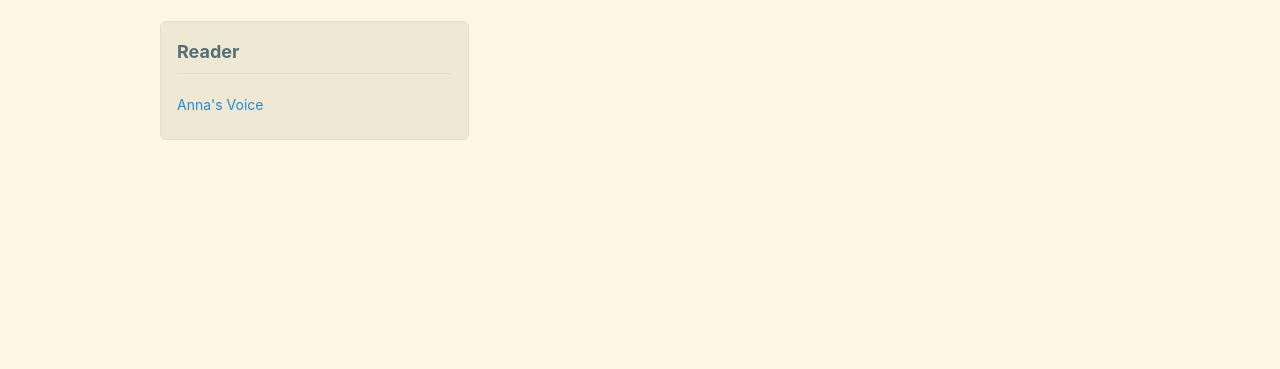
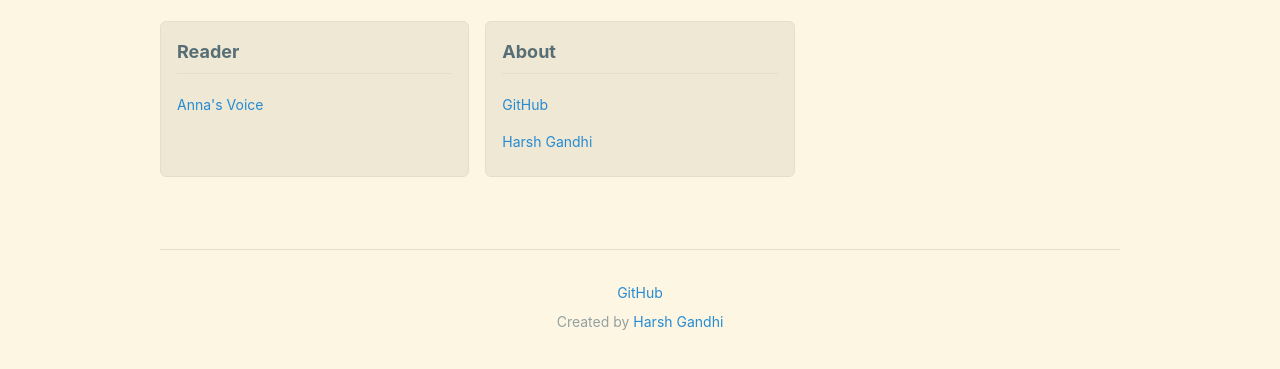
Before and after one commit to iharshgandhi/Buho, a plain HTML site: page index.html in a window 1280 px wide. Shown: the part 313-682 px from the top of the page. Drawn offline with Linux system fonts and the light colour scheme.

Commit message:
Add footer + About section in Tools dropdown
- Footer in index.html: GitHub link + Created by Harsh Gandhi (harshgandhi.com)
- New 'About' category in BUHO_CATEGORIES with external links
- buho.js dropdown builder now supports tool.url for external links

```diff
--- a/_framework/buho.js
+++ b/_framework/buho.js
@@ -15,6 +15,14 @@ var BUHO_CATEGORIES = [
     folder: "Annas-Voice",
     tools: [
       { name: "Anna's Voice", file: "annas-voice.html" }
+    ]
+  },
+  {
+    name: "About",
+    folder: "",
+    tools: [
+      { name: "GitHub", url: "https://github.com/iharshgandhi/Buho" },
+      { name: "Harsh Gandhi", url: "https://harshgandhi.com" }
     ]
   }
 ];
@@ -71,8 +79,9 @@ function buhoBuildDropdownContent() {
     html += '  <span class="buho-dropdown__cat-name">' + buhoEscapeHTML(cat.name) + '</span>';
     for (var t = 0; t < cat.tools.length; t++) {
       var tool = cat.tools[t];
-      var href = buhoGetHomeURL() + cat.folder + "/" + tool.file;
-      html += '  <a href="' + href + '" class="buho-dropdown__tool-link" role="menuitem">' + buhoEscapeHTML(tool.name) + '</a>';
+      var href = tool.url || buhoGetHomeURL() + cat.folder + "/" + tool.file;
+      var target = tool.url ? ' target="_blank" rel="noopener"' : '';
+      html += '  <a href="' + href + '" class="buho-dropdown__tool-link" role="menuitem"' + target + '>' + buhoEscapeHTML(tool.name) + '</a>';
     }
     html += '</div>';
   }
--- a/index.html
+++ b/index.html
@@ -29,6 +29,14 @@
       <!-- Category Grid — populated by buho.js -->
       <div class="buho-categories" id="buho-categories-grid"></div>
 
+      <!-- Footer -->
+      <footer style="text-align:center;padding:var(--buho-space-6) 0 var(--buho-space-4);border-top:var(--buho-border);margin-top:var(--buho-space-5);font-size:var(--buho-fs-sm);color:var(--buho-fg-lo)">
+        <p style="margin-bottom:var(--buho-space-2)">
+          <a href="https://github.com/iharshgandhi/Buho" target="_blank" rel="noopener">GitHub</a>
+        </p>
+        <p>Created by <a href="https://harshgandhi.com" target="_blank" rel="noopener">Harsh Gandhi</a></p>
+      </footer>
+
     </div>
   </main>
 
```
